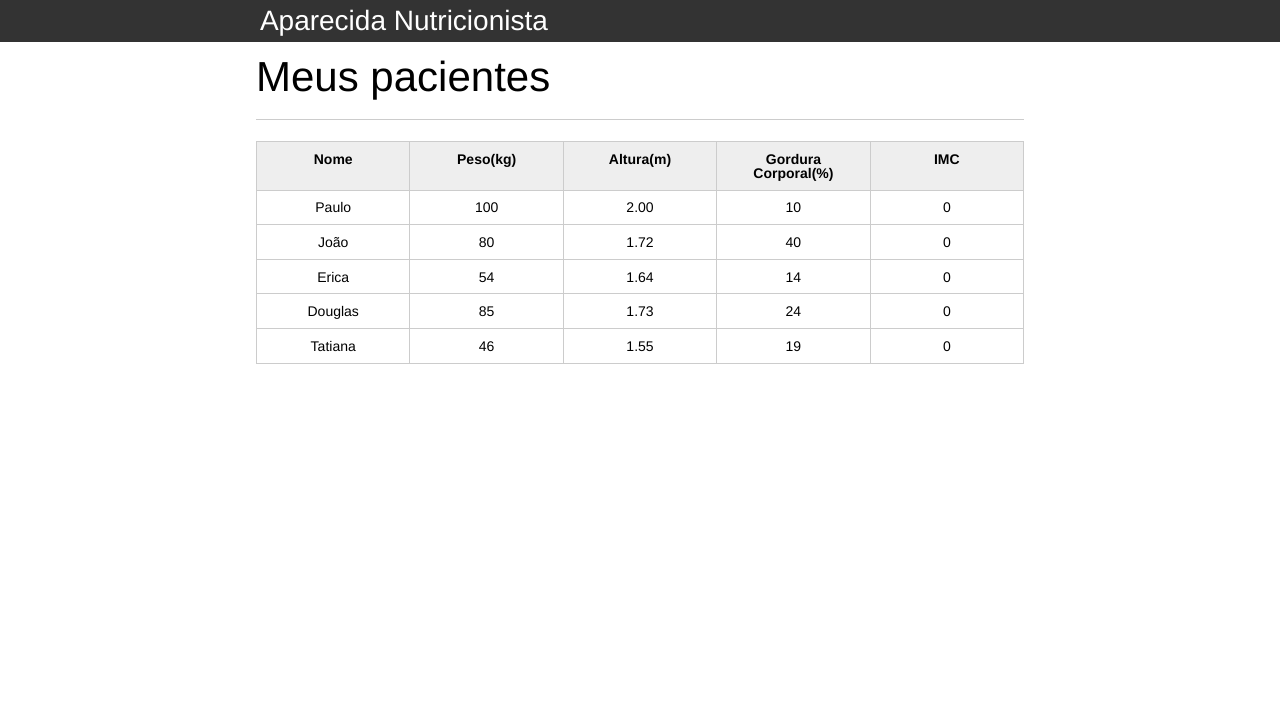
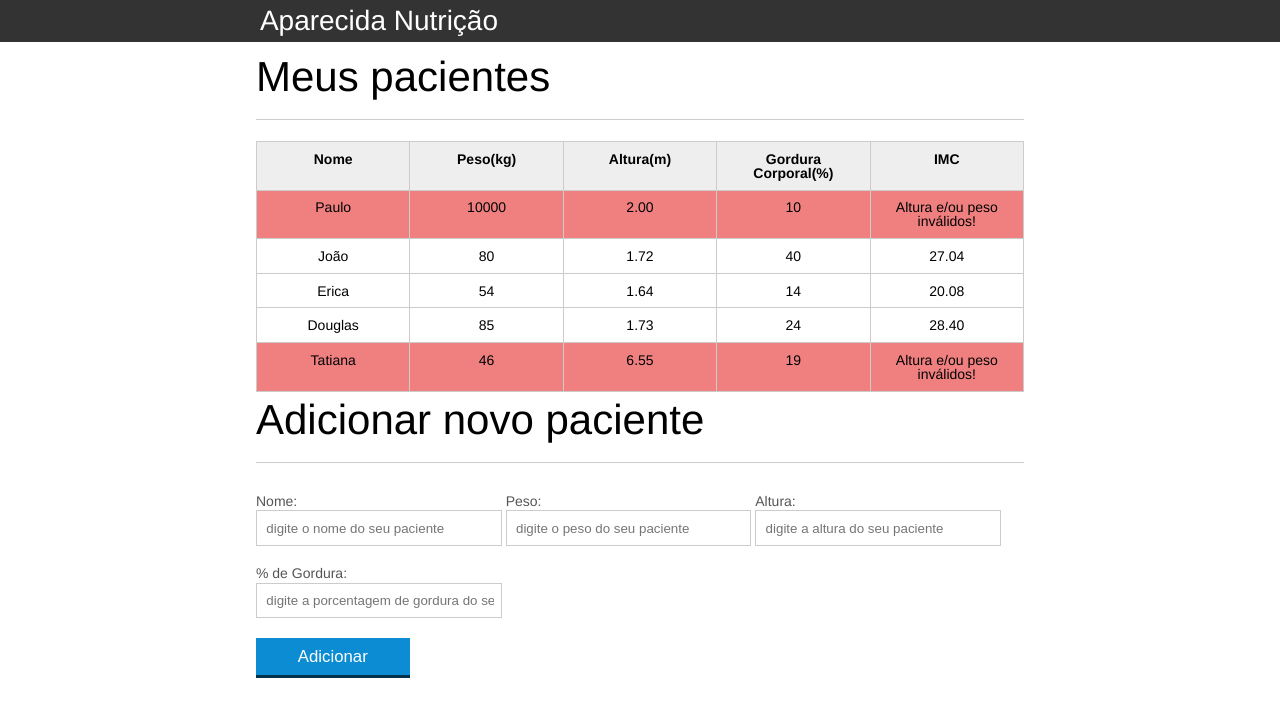
Before and after one commit to dausther/curso-javascript, a plain HTML site: page index.html in a window 1280 px wide. Drawn offline with Linux system fonts and the light colour scheme.

Commit message:
Capítulo 5

```diff
--- /dev/null
+++ b/atom-live-server.json
@@ -0,0 +1,4 @@
+// .atom-live-server.json
+{
+  "browser": "google chrome"
+}
--- a/css/index.css
+++ b/css/index.css
@@ -132,3 +132,7 @@ button[disabled=disabled], button:disabled {
 .campo-invalido{
 	border: 1px solid red;
 }
+
+.paciente-invalido{
+	background-color: lightCoral;
+}
--- a/index.html
+++ b/index.html
@@ -28,9 +28,9 @@
 						</tr>
 					</thead>
 					<tbody id="tabela-pacientes">
-						<tr class="paciente" >
+						<tr class="paciente" id="primeiro-paciente">
 							<td class="info-nome">Paulo</td>
-							<td class="info-peso">100</td>
+							<td class="info-peso">10000</td>
 							<td class="info-altura">2.00</td>
 							<td class="info-gordura">10</td>
 							<td class="info-imc">0</td>
@@ -62,15 +62,39 @@
 						<tr class="paciente" >
 							<td class="info-nome">Tatiana</td>
 							<td class="info-peso">46</td>
-							<td class="info-altura">1.55</td>
+							<td class="info-altura">6.55</td>
 							<td class="info-gordura">19</td>
 							<td class="info-imc">0</td>
 						</tr>
 					</tbody>
 				</table>
-
 			</section>
 		</main>
-		<script src="js/principal.js"></script>
+		<section class="container">
+    <h2 id="titulo-form">Adicionar novo paciente</h2>
+    <form id="form-adiciona">
+        <div class="grupo">
+            <label for="nome">Nome:</label>
+            <input id="nome" name="nome" type="text" placeholder="digite o nome do seu paciente" class="campo">
+        </div>
+        <div class="grupo">
+            <label for="peso">Peso:</label>
+            <input id="peso" name="peso" type="text" placeholder="digite o peso do seu paciente" class="campo campo-medio">
+        </div>
+        <div class="grupo">
+            <label for="altura">Altura:</label>
+            <input id="altura" name="altura" type="text" placeholder="digite a altura do seu paciente" class="campo campo-medio">
+        </div>
+        <div class="grupo">
+            <label for="gordura">% de Gordura:</label>
+            <input id="gordura" name="gordura" type="text" placeholder="digite a porcentagem de gordura do seu paciente" class="campo campo-medio">
+        </div>
+
+        <button id="adicionar-paciente" class="botao bto-principal">Adicionar</button>
+    </form>
+    </section>
+
+		<script src="js/calculo-imc.js"></script>
+		<script src="js/form.js"></script>
 	</body>
 </html>
--- /dev/null
+++ b/js/calculo-imc.js
@@ -0,0 +1,43 @@
+var pacientes = document.querySelectorAll('.paciente');
+
+for(i = 0; i < pacientes.length; i++){
+
+  var paciente = pacientes[i];
+  var pesoEhValido = true;
+  var alturaEhValida = true;
+  var msg = '';
+
+  var tdPeso = paciente.querySelector('.info-peso');
+  var tdAltura = paciente.querySelector('.info-altura');
+  var tdImc = paciente.querySelector('.info-imc');
+
+  var peso = tdPeso.textContent;
+  var altura = tdAltura.textContent;
+
+  if(peso <= 0 || peso >= 1000) {
+    msg = 'Peso é inválido!';
+    console.log(msg);
+    pesoEhValido = false;
+    tdImc.textContent = msg;
+    paciente.classList.add('paciente-invalido');
+  }
+
+  if(altura <= 0 || altura >= 5.0) {
+    msg = 'Altura é inválida!';
+    console.log(msg);
+    alturaEhValida = false;
+    tdImc.textContent = msg;
+    paciente.classList.add('paciente-invalido');
+  }
+
+  if(pesoEhValido && alturaEhValida){
+    tdImc.textContent = calculaImc(peso, altura);
+  } else {
+    tdImc.textContent = "Altura e/ou peso inválidos!";
+  }
+
+  function calculaImc(peso, altura){
+    var imc = peso / (altura * altura);
+    return imc.toFixed(2);
+  }
+}
--- /dev/null
+++ b/js/form.js
@@ -0,0 +1,35 @@
+var botaoAdicionar = document.querySelector("#adicionar-paciente");
+botaoAdicionar.addEventListener("click", function(event) {
+    event.preventDefault();
+
+    var form = document.querySelector("#form-adiciona");
+
+    var nome = form.nome.value;
+    var peso = form.peso.value;
+    var altura = form.altura.value;
+    var gordura = form.gordura.value;
+
+    var pacienteTr = document.createElement("tr");
+
+    var nomeTd = document.createElement("td");
+    var pesoTd = document.createElement("td");
+    var alturaTd = document.createElement("td");
+    var gorduraTd = document.createElement("td");
+    var imcTd = document.createElement("td");
+
+    nomeTd.textContent = nome;
+    pesoTd.textContent = peso;
+    alturaTd.textContent = altura;
+    gorduraTd.textContent = gordura;
+    imcTd.textContent = calculaImc(peso, altura);
+
+    pacienteTr.appendChild(nomeTd);
+    pacienteTr.appendChild(pesoTd);
+    pacienteTr.appendChild(alturaTd);
+    pacienteTr.appendChild(gorduraTd);
+    pacienteTr.appendChild(imcTd);
+
+    var tabela = document.querySelector("#tabela-pacientes");
+
+    tabela.appendChild(pacienteTr);
+});
--- a/js/principal.js
+++ /dev/null
@@ -1,5 +0,0 @@
-console.log("Fui carregado de um arquivo externo...");
-
-var titulo = document.querySelector(".titulo");
-
-titulo.textContent = "Aparecida Nutricionista" ;
```
Also changed, not shown: teste.html (added, +12 -0 lines).
